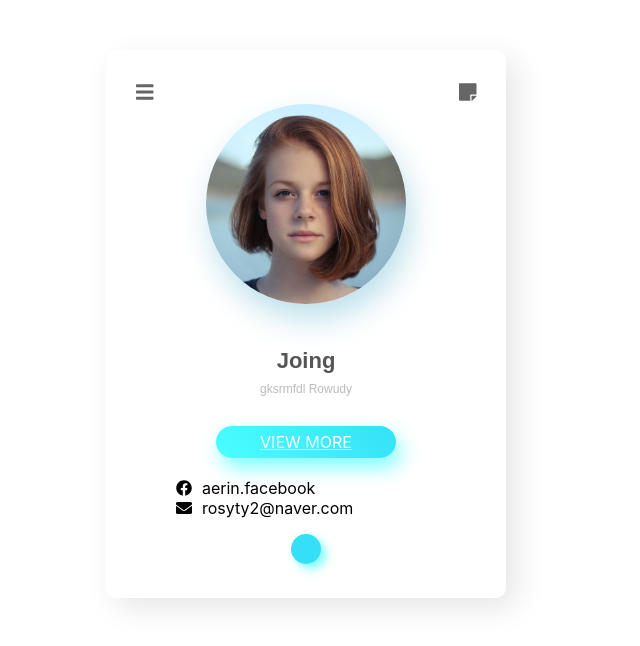
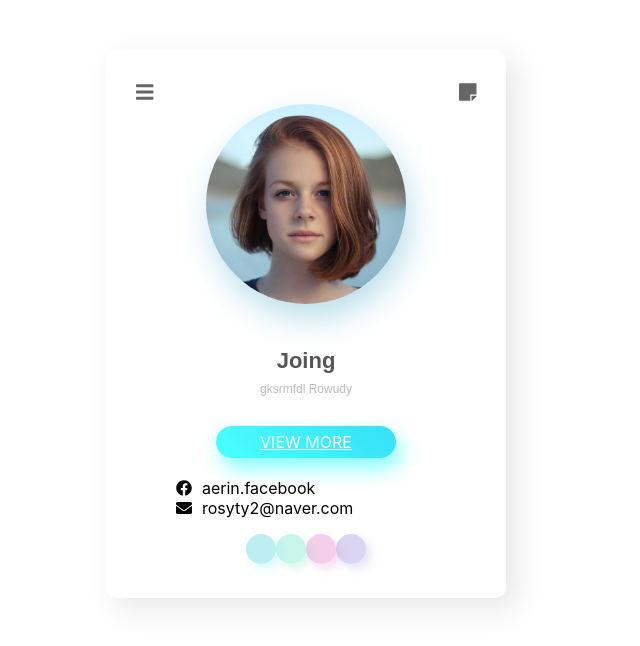
Before and after one commit to kangaerin/ririn, a React (Create React App) app in the folder myreact31/: page / in a window 1280 px wide. Shown: the top 646 px of the page, without its empty margins (334-974 px from the left). Built offline with nearby package versions, Linux system fonts and the light colour scheme.

Commit message:
2단계 stage6

```diff
--- a/myreact31/src/App.js
+++ b/myreact31/src/App.js
@@ -2,16 +2,54 @@ import logo from "./logo.svg";
 import "./App.css";
 // import PageLotto from "./page/PageLotto";
 import ProfileCard from "./ProfileCard";
+import { useState } from "react";
 
 function App() {
+  const [pageName, setPageName] = useState("Joing");
+  const handleClick = (pageName) => {
+    setPageName(pageName);
+  };
+
   return (
-    <ProfileCard
-      name={"Joing"}
-      role={"gksrmfdl Rowudy"}
-      facebook={"aerin.facebook"}
-      email={"rosyty2@naver.com"}
-      profileimage={`/profile-images/member1.jpg`}
-    />
+    <>
+      {pageName == "Joing" ? (
+        <ProfileCard
+          changePageName={setPageName}
+          name="Joing"
+          role="gksrmfdl Rowudy"
+          facebook="aerin.facebook"
+          email="rosyty2@naver.com"
+          profileimage={`/profile-images/member1.jpg`}
+        />
+      ) : pageName == "DCODELAB" ? (
+        <ProfileCard
+          changePageName={setPageName}
+          name="DCODELAB"
+          role="gksrmfdms skdhwlf dksgspdy."
+          facebook="arrrr.facebook"
+          email="aaaa@naver.com"
+          profileimage={`/profile-images/member2.jpg`}
+        />
+      ) : pageName == "DlLAB" ? (
+        <ProfileCard
+          changePageName={setPageName}
+          name="DlLAB"
+          role="gksrmfdms skdhwlf dksgspdy."
+          facebook="arrrr.facebook"
+          email="aaaa@naver.com"
+          profileimage={`/profile-images/member3.jpg`}
+        />
+      ) : (
+        <ProfileCard
+          changePageName={setPageName}
+          name="asdgdg"
+          role="gksrmfdms skdhwlf dksgspdy."
+          facebook="arrrr.facebook"
+          email="aaaa@naver.com"
+          profileimage={`/profile-images/member4.jpg`}
+        />
+      )}
+    </>
   );
 
   // return <PageLotto />;
--- a/myreact31/src/ProfileCard.css
+++ b/myreact31/src/ProfileCard.css
@@ -125,6 +125,21 @@ section nav.others a:nth-of-type(1) {
   box-shadow: 5px 5px 10px rgba(74, 255, 255, 0.7);
 }
 
+section nav.others a:nth-of-type(2) {
+  background-color: #55f5cd;
+  box-shadow: 5px 5px 10px rgba(85, 245, 178, 0.7);
+}
+
+section nav.others a:nth-of-type(3) {
+  background-color: #ff80df;
+  box-shadow: 5px 5px 10px rgba(255, 128, 223, 0.7);
+}
+
+section nav.others a:nth-of-type(4) {
+  background-color: #a794fd;
+  box-shadow: 5px 5px 10px rgba(167, 148, 253, 0.7);
+}
+
 body.member1 {
   background-color: #ebfaff;
 }
@@ -135,3 +150,36 @@ body.member1 section a.btnView {
   background: linear-gradient(45deg, #4affff, #35e0f7);
   box-shadow: 5px 10px 20px rgba(0, 255, 255, 0.493);
 }
+
+body.member2 {
+  background-color: #edffeb;
+}
+body.member2 section article.profile img {
+  box-shadow: 5px 15px 31px #bdccb783;
+}
+body.member2 section a.btnView {
+  background: linear-gradient(45deg, #4affff, #35e0f7);
+  box-shadow: 5px 10px 20px rgba(33, 250, 105, 0.3);
+}
+
+body.member3 {
+  background-color: #fff3fd;
+}
+body.member3 section article.profile img {
+  box-shadow: 5px 15px 31px rgba(252, 99, 214, 0.2);
+}
+body.member3 section a.btnView {
+  background: linear-gradient(45deg, #4affff, #35e0f7);
+  box-shadow: 5px 10px 20px rgba(255, 17, 196, 0.357);
+}
+
+body.member4 {
+  background-color: #f5f0ff;
+}
+body.member4 section article.profile img {
+  box-shadow: 5px 15px 31px rgba(183, 82, 250, 0.2);
+}
+body.member4 section a.btnView {
+  background: linear-gradient(45deg, #4affff, #35e0f7);
+  box-shadow: 5px 10px 20px rgba(160, 17, 255, 0.4);
+}
--- a/myreact31/src/ProfileCard.jsx
+++ b/myreact31/src/ProfileCard.jsx
@@ -7,7 +7,14 @@ import {
 } from "@fortawesome/free-solid-svg-icons";
 import { faFacebook } from "@fortawesome/free-brands-svg-icons";
 
-function ProfileCard({ name, facebook, role, email }) {
+function ProfileCard({
+  name,
+  facebook,
+  role,
+  email,
+  profileimage,
+  changePageName,
+}) {
   return (
     <>
       <section>
@@ -21,7 +28,7 @@ function ProfileCard({ name, facebook, role, email }) {
         </nav>
 
         <article className="profile">
-          <img src={`/profile-images/member1.jpg`} alter="프로필이미지" />
+          <img src={profileimage} alter="프로필이미지" />
           <h1>{name}</h1>
           <h2>{role}</h2>
           <a href="#" class="btnView">
@@ -36,7 +43,10 @@ function ProfileCard({ name, facebook, role, email }) {
           <span style={{ margin: "10px" }}>{email}</span>
         </ul>
         <nav className="others">
-          <a href="member1.html" class="on"></a>
+          <a onClick={() => changePageName("Joing")}></a>
+          <a onClick={() => changePageName("DCODELAB")}></a>
+          <a onClick={() => changePageName("DlLAB")}></a>
+          <a onClick={() => changePageName("asdgdg")}></a>
         </nav>
       </section>
     </>
```
